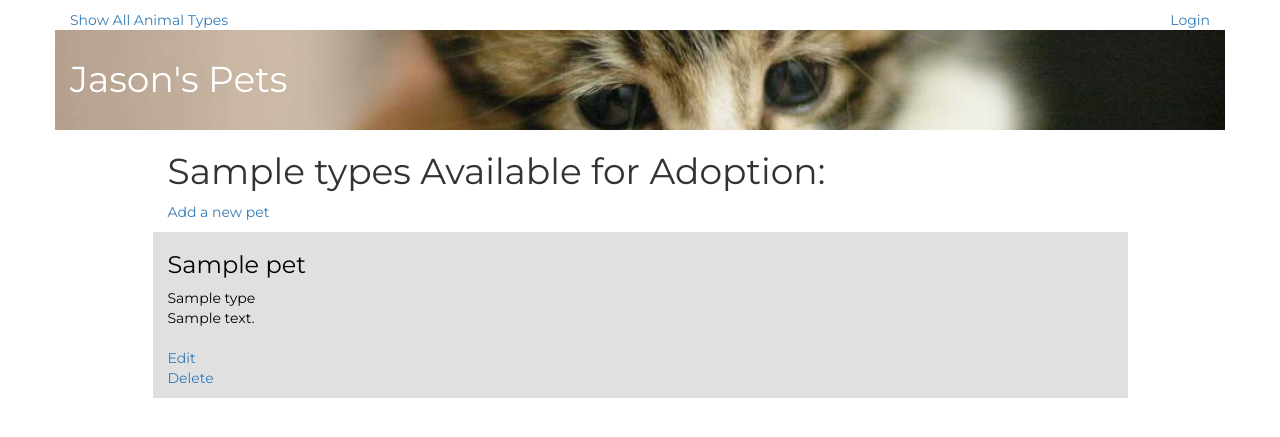
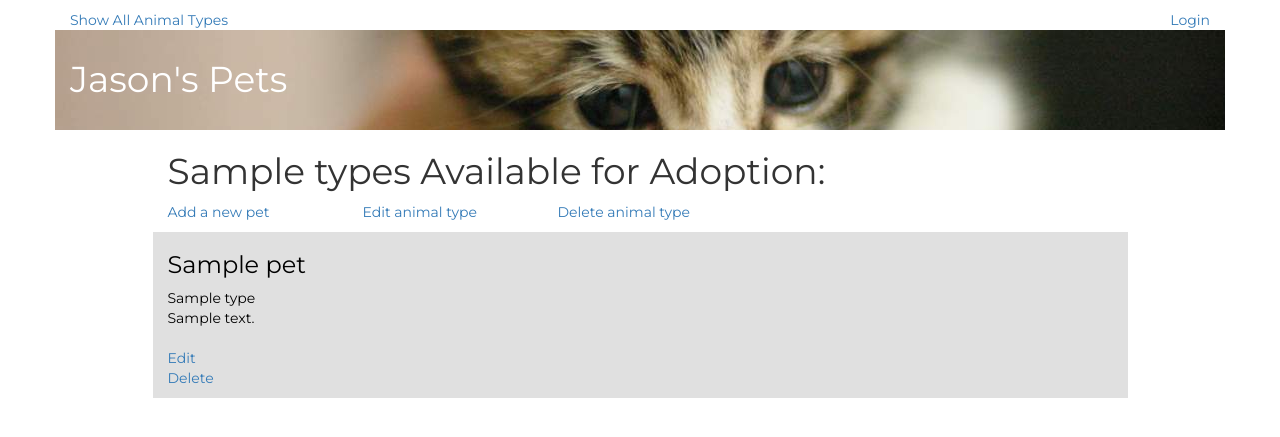
Before and after one commit to jasonbodman/petstore, a Flask app: template templates/allPets.html in a window 1280 px wide. Shown: the top 437 px of the page. Run offline with Flask 2, Linux system fonts and the light colour scheme; the template is opened without the code that fills it: most values are stand-ins (such as "Sample title", 1, 10 or a date in 2020); some libraries are stand-ins or nearby versions.

Commit message:
add editType and deleteType links

```diff
--- a/templates/allPets.html
+++ b/templates/allPets.html
@@ -11,12 +11,22 @@
 
   <div class="row">
     <div class="col-md-1"></div>
-    <div class="col-md-10">
+    <div class="col-md-2 button-edits">
       <a href="{{url_for('newPet', type_id = type.id)}}">
         <p>Add a new pet</p>
       </a>
     </div>
-    <div class="col-md-1"></div>
+    <div class="col-md-2 button-edits">
+      <a href="{{url_for('editType', type_id = type.id)}}">
+        <p>Edit animal type</p>
+      </a>
+    </div>
+    <div class="col-md-2 button-edits">
+      <a href="{{url_for('deleteType', type_id = type.id)}}">
+        <p>Delete animal type</p>
+      </a>
+    </div>
+    <div class="col-md-5"></div>
   </div>
   {% for pet in pets %}
     <div class="row">
```
